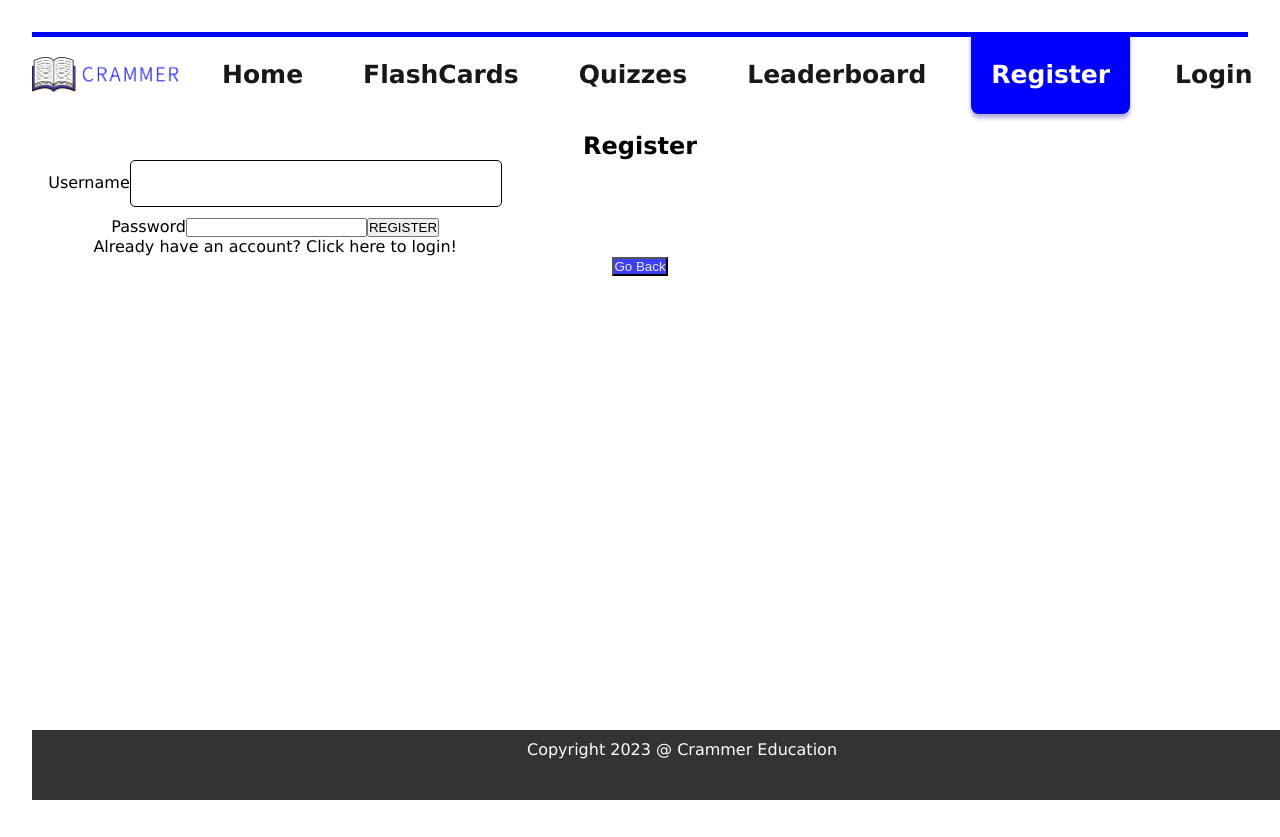
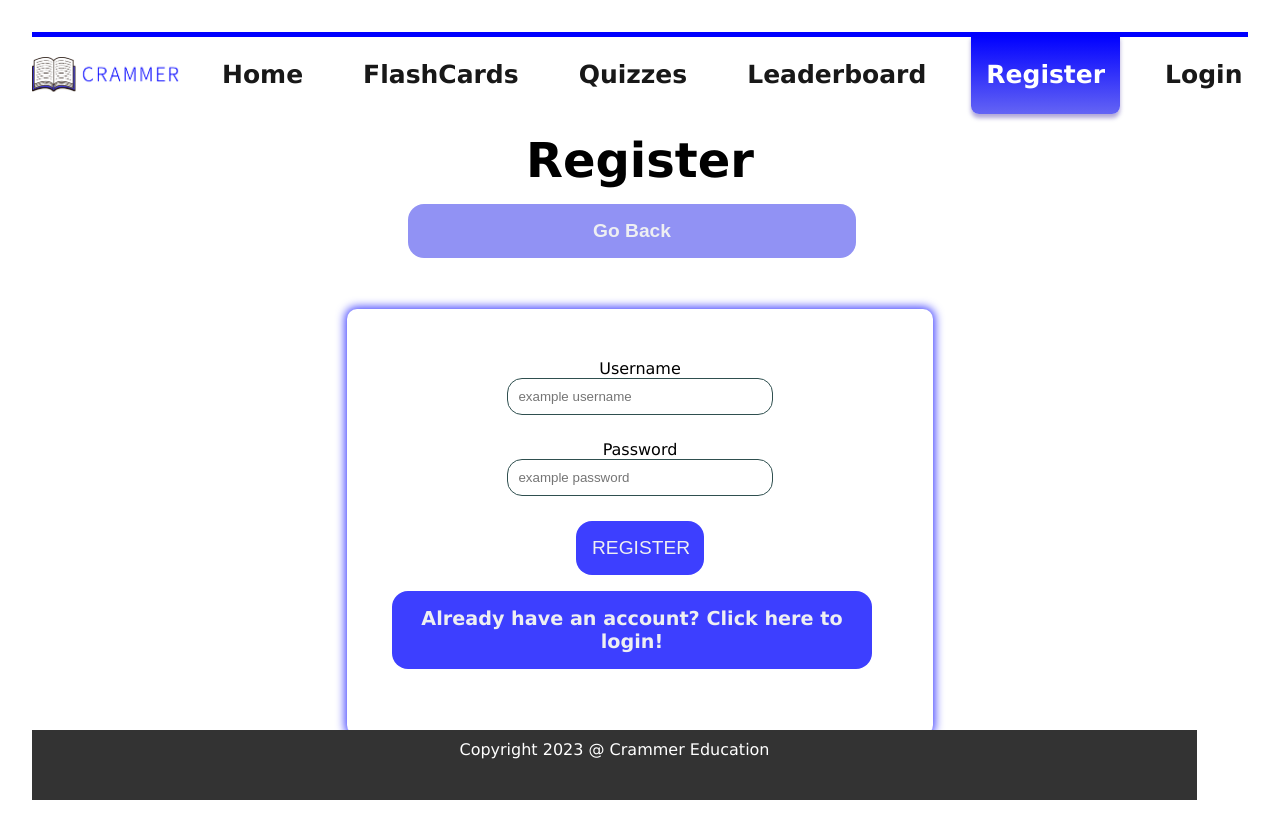
Before and after one commit to Booshrat/crammer-frontend, a React (Vite) app: page /register in a window 1280 px wide. Before the commit the page ends 800 px from the top, so only its background shows below. Built offline with nearby package versions, Linux system fonts and the light colour scheme.

Commit message:
homepage, navbar, and registration pages complete

```diff
--- a/src/App.css
+++ b/src/App.css
@@ -37,16 +37,17 @@
   font-weight: bold;
   width:fit-content;
   border-radius: 0 0 8px 8px;
-	padding:20px 15px;
+	padding:25px 15px;
   font-size: 25px;
 }
 
 .active {
   color: #ffffff;
-  background-color: #0000FF;
+
   border-radius: 0 0 8px 8px;
-  border: solid 5px #0000FF;
+
   box-shadow: 0 4px 4px 0px rgba(28, 2, 143, 0.35);
+  background: linear-gradient(to bottom, #0000FF, #6464f4)
 }
 
 /* footer */
@@ -57,29 +58,130 @@
   padding: 10px;
   position: fixed;
   bottom: 0;
-  width: 100%;
+  width: 89.45%;
   height:50px;
+  margin:auto;
 }
 
 /* Homepage */
+.home-container {
+  position: relative;
+  width: 100%;
+}
+
 .home-image {
   width: 100%;
 }
 
-button {
-  background-color: #3D3FFF;
+.overlay {
+  position: absolute;
+  top: 50%;
+  left: 30%;
+  transform: translate(-50%, -50%);
+  text-align: left;
+  width: 40%;
   color: #EEEFF2;
 }
 
+h1 {
+  font-size: 3rem;
+}
+
+.btn-container {
+  display: flex;
+}
+
+.login-btn, .signup-btn {
+  background-color: #3D3FFF;
+  color: #EEEFF2;
+  /* margin: 1rem;
+  margin-left: 0; */
+  padding: 1rem;
+  width: 8rem;
+  border-width: 0;
+  border-radius: 1rem;
+  font-size: 1.2rem;
+}
+
+
+  .signup-btn:hover{
+
+  background-color: #0b0ea2
+}
+
+.login-btn:hover{
+  background-color: #0b0ea2
+
+}
+
 /* Register Page */
+
+#register-page{
+  display:flex;
+  flex-direction: column;
+  justify-content: center;
+  align-items: center;
+}
+
+
 #register-form{
   width:40%;
+  display:flex;
+  flex-direction:column;
+  justify-content:space-between;
+  align-items:center;
+  border-radius:10px;
+  box-shadow:  0 0 10px 2px rgba(0, 0, 255, 0.75);
+  margin-bottom:70px;
+  padding: 50px;
+  margin-top: 35px;
+
 }
 
 .input {
-  width:70%;
-  padding:15px;
-  margin-bottom:10px;
-  border-radius:5px;
-  border: 1px solid black;
+  width:50%;
+  border-radius:15px;
+  border: 0.4px solid darkslategrey;
+  margin-bottom: 25px;
+  padding:10px;
+
 }
+
+.clickable{
+  background-color: #3D3FFF;
+  color: #EEEFF2;
+  margin: 1rem;
+  margin-left: 0;
+  padding: 1rem;
+  width: 28rem;
+  border-width: 0;
+  border-radius: 1rem;
+  font-size: 1.2rem;
+  font-weight:
+bold;
+}
+
+.clickable:hover{
+  background-color: #0b0ea2
+
+}
+
+.back-btn{
+  background-color: #9192f4;
+  color: #EEEFF2;
+  margin: 1rem;
+  margin-left: 0;
+  padding: 1rem;
+  width: 28rem;
+  border-width: 0;
+  border-radius: 1rem;
+  font-size: 1.2rem;
+  font-weight:
+bold
+
+}
+
+.back-btn:hover{
+  background-color: #5659f4;
+
+}
--- a/src/components/BackButton/index.jsx
+++ b/src/components/BackButton/index.jsx
@@ -6,7 +6,7 @@ const BackButton = () => {
     const goTo = useNavigate();
 
     return(
-        <button onClick={() => goTo(-1)}>Go Back</button>
+        <button className="back-btn" onClick={() => goTo(-1)}>Go Back</button>
     )
 }
 
--- a/src/components/LoginForm/index.jsx
+++ b/src/components/LoginForm/index.jsx
@@ -29,15 +29,15 @@ function LoginForm() {
     }
 
     return (
-        <form aria-label='form' onSubmit={handleSubmit}>
+        <form aria-label='form' onSubmit={handleSubmit} id="register-form">
             {errorMessage && (
                 <p className="error"> {errorMessage} </p>
             )}
             <label htmlFor='Username'>Username</label>
-            <input aria-label="Username" name="username" type='text' onChange={updateUsername} />
+            <input className="input" aria-label="Username" name="username" type='text' onChange={updateUsername} placeholder="username" />
             <label htmlFor='Password'>Password</label>
-            <input aria-label='Password' name="password" type='password' onChange={updatePassword} />
-            <input role='submit' className='submit' type='submit' value='LOGIN' />
+            <input aria-label='Password' className="input" name="password" type='password' onChange={updatePassword} placeholder="password" />
+            <input role='submit' className='signup-btn' type='submit' value='LOGIN' />
             <p className='clickable' onClick={() => goTo('/register')}>Don't have an account yet? Register here!</p>
         </form>
     );
--- a/src/components/RegisterForm/index.jsx
+++ b/src/components/RegisterForm/index.jsx
@@ -35,10 +35,10 @@ function RegisterForm() {
                 <p className="error"> {errorMessage} </p>
             )}
             <label htmlFor='Username'>Username</label>
-            <input aria-label="Username" name="username" type='text' onChange={updateUsername} className="input" />
+            <input aria-label="Username" name="username" type='text' onChange={updateUsername} placeholder="example username" className="input" />
             <label htmlFor='Password'>Password</label>
-            <input aria-label='Password' name="password" type='password' onChange={updatePassword} />
-            <input role='submit' className='submit' type='submit' value='REGISTER' />
+            <input aria-label='Password' name="password" type='password' onChange={updatePassword}  className="input" placeholder="example password"/>
+            <input role='submit' type='submit' value='REGISTER' className="signup-btn" />
             <p role='text' className="clickable" onClick={() => goTo('/login')}>Already have an account? Click here to login!</p>
             </form>
     );
--- a/src/pages/Homepage/index.jsx
+++ b/src/pages/Homepage/index.jsx
@@ -6,11 +6,17 @@ const Homepage = () => {
     const goTo = useNavigate();
 
     return (
-        <div>
+        <div className="home-container">
             <img className="home-image" src="src/assets/home-image.png" alt="home-image" />
-            <br />
-            <button onClick={() => { goTo('/login') }}> LOGIN </button>
-            <button onClick={() => { goTo('/register') }}> REGISTER </button>
+            <div className="overlay">
+                <h1>Welcome to Our Website.</h1>
+                <div className='btn-container'>
+                    <button className="login-btn" onClick={() => { goTo('/login') }}>Login</button>
+                    <span className="or-text">  or  </span>
+
+                    <button className="signup-btn" onClick={() => { goTo('/register') }}>Signup</button>
+                </div>
+            </div>
         </div>
     )
 }
--- a/src/pages/Login/index.jsx
+++ b/src/pages/Login/index.jsx
@@ -8,11 +8,13 @@ const Login = () => {
     }, [])
 
     return (
-    <section>
+    <section id="register-page">
     <h1>Login</h1>
 
+    <BackButton />
+
     <LoginForm />
-    <BackButton />
+
     </section>
     )
 }
--- a/src/pages/Register/index.jsx
+++ b/src/pages/Register/index.jsx
@@ -8,11 +8,13 @@ const Register = () =>  {
     }, [])
 
     return (
-    <section>
+    <section id="register-page">
     <h1>Register</h1>
 
+    <BackButton />
+
     <RegisterForm />
-    <BackButton />
+
     </section>
     )
 
```
